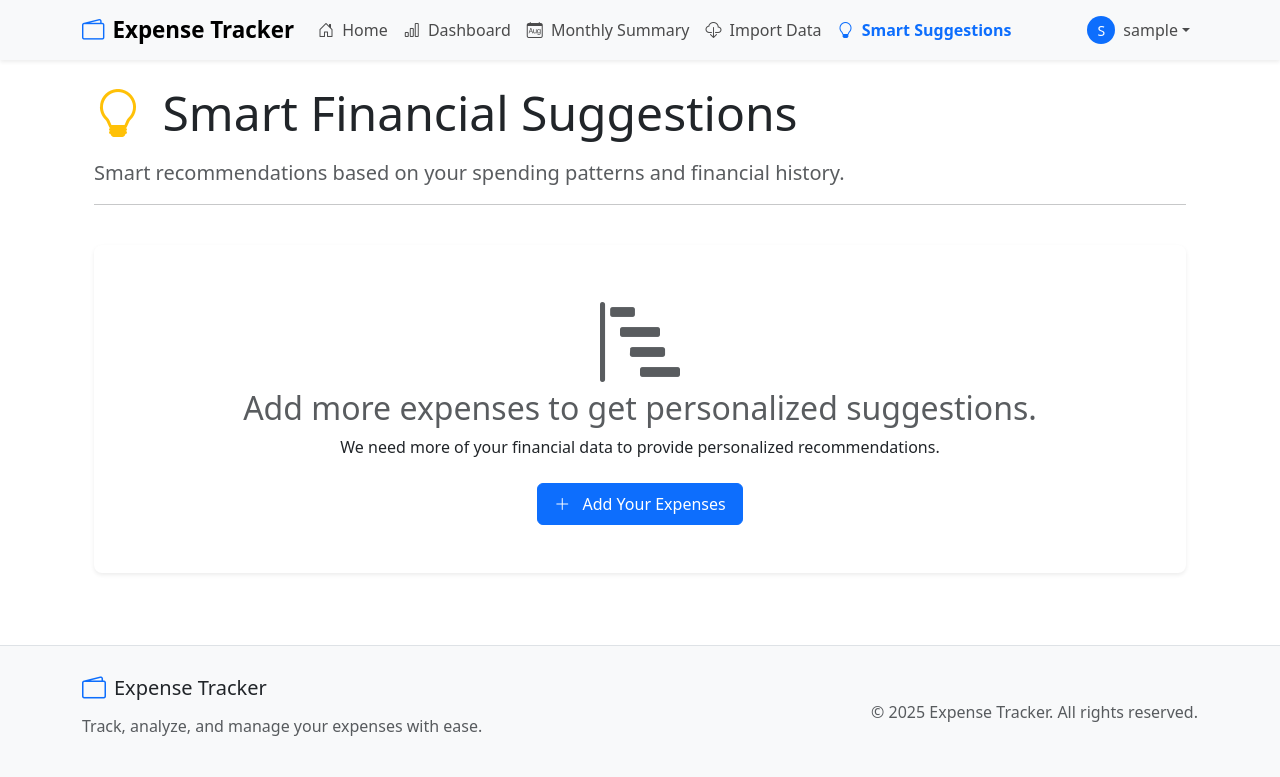
After one commit to KPeethi/PersonalBudgetTracker, a Flask app: page /suggestions in a window 1280 px wide. The commit adds this page. Shown: the top 777 px of the page. Run offline with Flask 3, Linux system fonts and the light colour scheme; the visitor is signed in with stand-in values (Sample User, id 1); data that the repository does not hold is empty.

Commit message:
Add smart financial suggestions feature based on user spending patterns
Replit-Commit-Author: Agent
Replit-Commit-Session-Id: 32996fb4-a2c9-4212-842b-f96944ab1ce6
Replit-Commit-Screenshot-Url: https://storage.googleapis.com/screenshot-production-us-central1/9b678722-51eb-4876-8d9c-65f766fcd8e8/689aafa1-dc38-4d8a-b0a1-450cac26ee32.jpg

```diff
--- a/main.py
+++ b/main.py
@@ -12,6 +12,7 @@ from models import User, Expense
 from forms import RegistrationForm, LoginForm, ExpenseForm
 import plaid_service
 import visualization
+import suggestions
 
 # Set up logging
 logging.basicConfig(level=logging.DEBUG)
@@ -905,3 +906,32 @@ def save_imported_data():
 
 if __name__ == "__main__":
     app.run(host="0.0.0.0", port=5000, debug=True)
+@app.route('/suggestions')
+@login_required
+def get_suggestions():
+    """Show smart financial suggestions based on expense patterns"""
+    logger.debug(f"Accessing suggestions route, user: {current_user.username}")
+
+    # Get all expenses for the current user for analysis
+    expenses = Expense.query.filter_by(user_id=current_user.id).all()
+
+    # Calculate previous month name and year for display
+    today = datetime.today()
+    if today.month == 1:
+        prev_month = 12
+        prev_year = today.year - 1
+    else:
+        prev_month = today.month - 1
+        prev_year = today.year
+
+    prev_month_name = datetime(prev_year, prev_month, 1).strftime('%B')
+
+    # Generate suggestions based on spending patterns
+    suggestion_data = suggestions.generate_spending_suggestions(expenses, current_user.id)
+
+    return render_template(
+        'suggestions.html',
+        suggestions=suggestion_data,
+        prev_month_name=prev_month_name,
+        prev_month_year=prev_year
+    )
--- a/templates/base.html
+++ b/templates/base.html
@@ -89,6 +89,11 @@
                             <li class="nav-item">
                                 <a class="nav-link {% if request.path == url_for('import_plaid_data') %}active-nav-item{% endif %}" href="{{ url_for('import_plaid_data') }}">
                                     <i class="bi bi-cloud-download me-1"></i> Import Data
+                                </a>
+                            </li>
+                            <li class="nav-item">
+                                <a class="nav-link {% if request.path == url_for('get_suggestions') %}active-nav-item{% endif %}" href="{{ url_for('get_suggestions') }}">
+                                    <i class="bi bi-lightbulb me-1"></i> Smart Suggestions
                                 </a>
                             </li>
                             {% if current_user.is_admin %}
--- /dev/null
+++ b/templates/suggestions.html
@@ -0,0 +1,132 @@
+{% extends "base.html" %}
+
+{% block title %}Smart Financial Suggestions{% endblock %}
+
+{% block content %}
+<div class="container">
+    <div class="row mb-4">
+        <div class="col-12">
+            <h1 class="display-5 mb-3">
+                <i class="bi bi-lightbulb text-warning me-2"></i>
+                Smart Financial Suggestions
+            </h1>
+            <p class="lead text-muted">
+                Smart recommendations based on your spending patterns and financial history.
+            </p>
+            <hr>
+        </div>
+    </div>
+
+    <div class="row">
+        <div class="col-12">
+            {% if not suggestions.has_suggestions %}
+                <div class="card mb-4">
+                    <div class="card-body text-center p-5">
+                        <i class="bi bi-bar-chart-steps display-1 text-muted mb-3"></i>
+                        <h2 class="text-muted">{{ suggestions.message }}</h2>
+                        <p class="mb-4">
+                            We need more of your financial data to provide personalized recommendations.
+                        </p>
+                        <a href="{{ url_for('index') }}" class="btn btn-primary">
+                            <i class="bi bi-plus-lg me-2"></i>
+                            Add Your Expenses
+                        </a>
+                    </div>
+                </div>
+            {% else %}
+                <!-- Spending Trends Section -->
+                <div class="card mb-4">
+                    <div class="card-header d-flex align-items-center">
+                        <i class="bi bi-graph-up me-2 text-primary"></i>
+                        <h5 class="mb-0">Spending Trends</h5>
+                    </div>
+                    <div class="card-body">
+                        {% if suggestions.spending_trends %}
+                            <p class="card-text text-muted mb-3">
+                                Here's how your spending compares to {{ prev_month_name }} {{ prev_month_year }}.
+                            </p>
+                            <ul class="list-group list-group-flush">
+                                {% for trend in suggestions.spending_trends %}
+                                    <li class="list-group-item">
+                                        {% if "up" in trend or "increased" in trend %}
+                                            <i class="bi bi-arrow-up-circle-fill text-danger me-2"></i>
+                                        {% else %}
+                                            <i class="bi bi-arrow-down-circle-fill text-success me-2"></i>
+                                        {% endif %}
+                                        {{ trend }}
+                                    </li>
+                                {% endfor %}
+                            </ul>
+                        {% else %}
+                            <p class="text-muted">
+                                No significant spending trends detected yet. Continue tracking expenses to see patterns over time.
+                            </p>
+                        {% endif %}
+                    </div>
+                </div>
+
+                <!-- Savings Opportunities Section -->
+                <div class="card mb-4">
+                    <div class="card-header d-flex align-items-center">
+                        <i class="bi bi-piggy-bank me-2 text-success"></i>
+                        <h5 class="mb-0">Savings Opportunities</h5>
+                    </div>
+                    <div class="card-body">
+                        {% if suggestions.savings_opportunities %}
+                            <p class="card-text text-muted mb-3">
+                                We've identified potential areas where you might be able to save.
+                            </p>
+                            <ul class="list-group list-group-flush">
+                                {% for opportunity in suggestions.savings_opportunities %}
+                                    <li class="list-group-item">
+                                        <i class="bi bi-tag-fill text-info me-2"></i>
+                                        {{ opportunity }}
+                                    </li>
+                                {% endfor %}
+                            </ul>
+                        {% else %}
+                            <p class="text-muted">
+                                No specific savings opportunities identified at this time. We'll continue to analyze your spending patterns.
+                            </p>
+                        {% endif %}
+                    </div>
+                </div>
+
+                <!-- Budget Recommendations Section -->
+                <div class="card mb-4">
+                    <div class="card-header d-flex align-items-center">
+                        <i class="bi bi-calculator me-2 text-primary"></i>
+                        <h5 class="mb-0">Budget Recommendations</h5>
+                    </div>
+                    <div class="card-body">
+                        {% if suggestions.budget_recommendations %}
+                            <p class="card-text text-muted mb-3">
+                                Based on your spending patterns, here are our budget recommendations.
+                            </p>
+                            <ul class="list-group list-group-flush">
+                                {% for recommendation in suggestions.budget_recommendations %}
+                                    <li class="list-group-item">
+                                        <i class="bi bi-cash-coin text-success me-2"></i>
+                                        {{ recommendation }}
+                                    </li>
+                                {% endfor %}
+                            </ul>
+                        {% else %}
+                            <p class="text-muted">
+                                We need more expense data to provide personalized budget recommendations.
+                            </p>
+                        {% endif %}
+                    </div>
+                </div>
+
+                <div class="mt-4 text-center">
+                    <a href="{{ url_for('export_expenses') }}" class="btn btn-outline-secondary btn-sm">
+                        <i class="bi bi-download me-1"></i>
+                        Export to CSV
+                    </a>
+                </div>
+            {% endif %}
+        </div>
+    </div>
+</div>
+{% endblock %}
```
Also changed, not shown: check_expenses.py (added, +54 -0 lines), check_users.py (added, +19 -0 lines), suggestions.py (added, +149 -0 lines).
